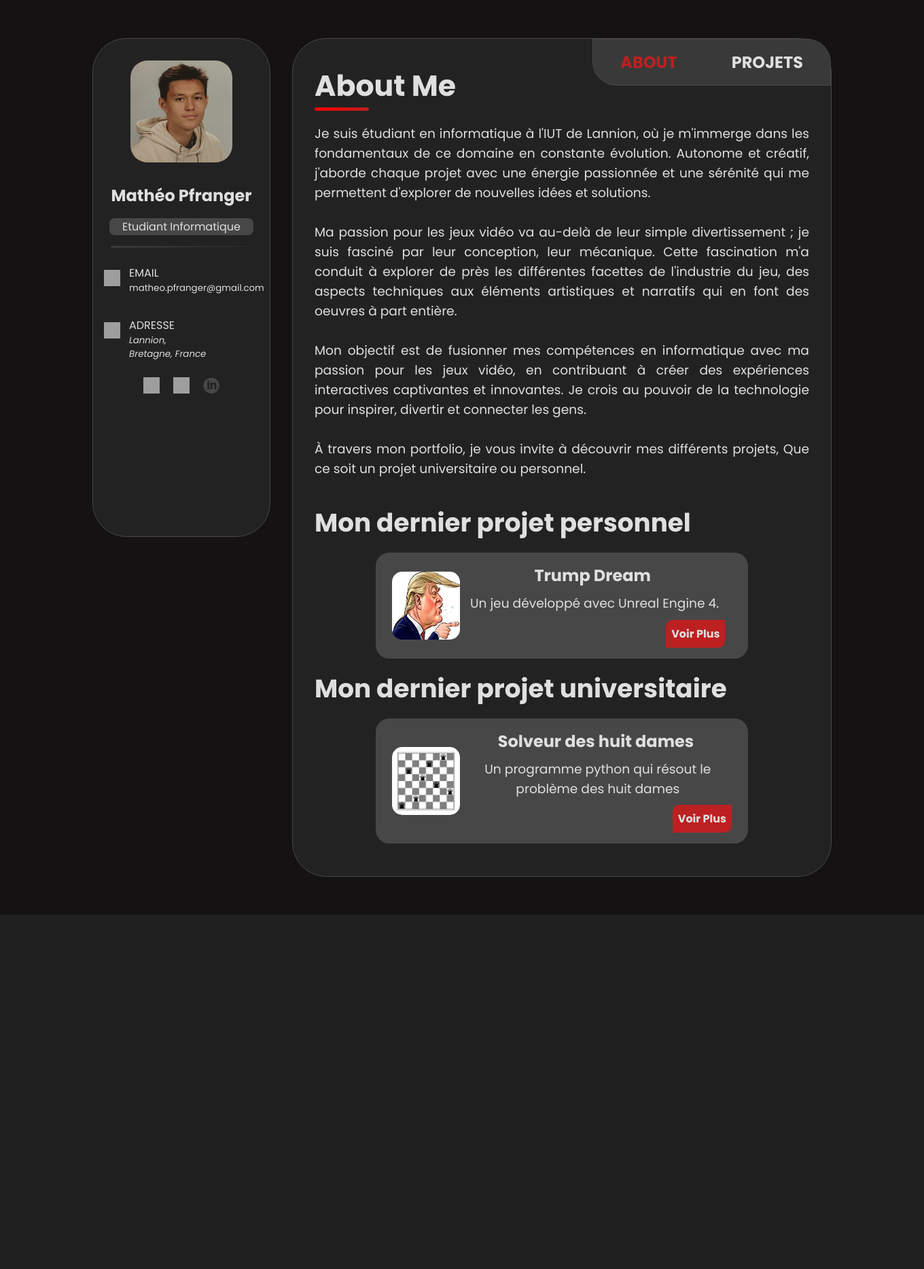
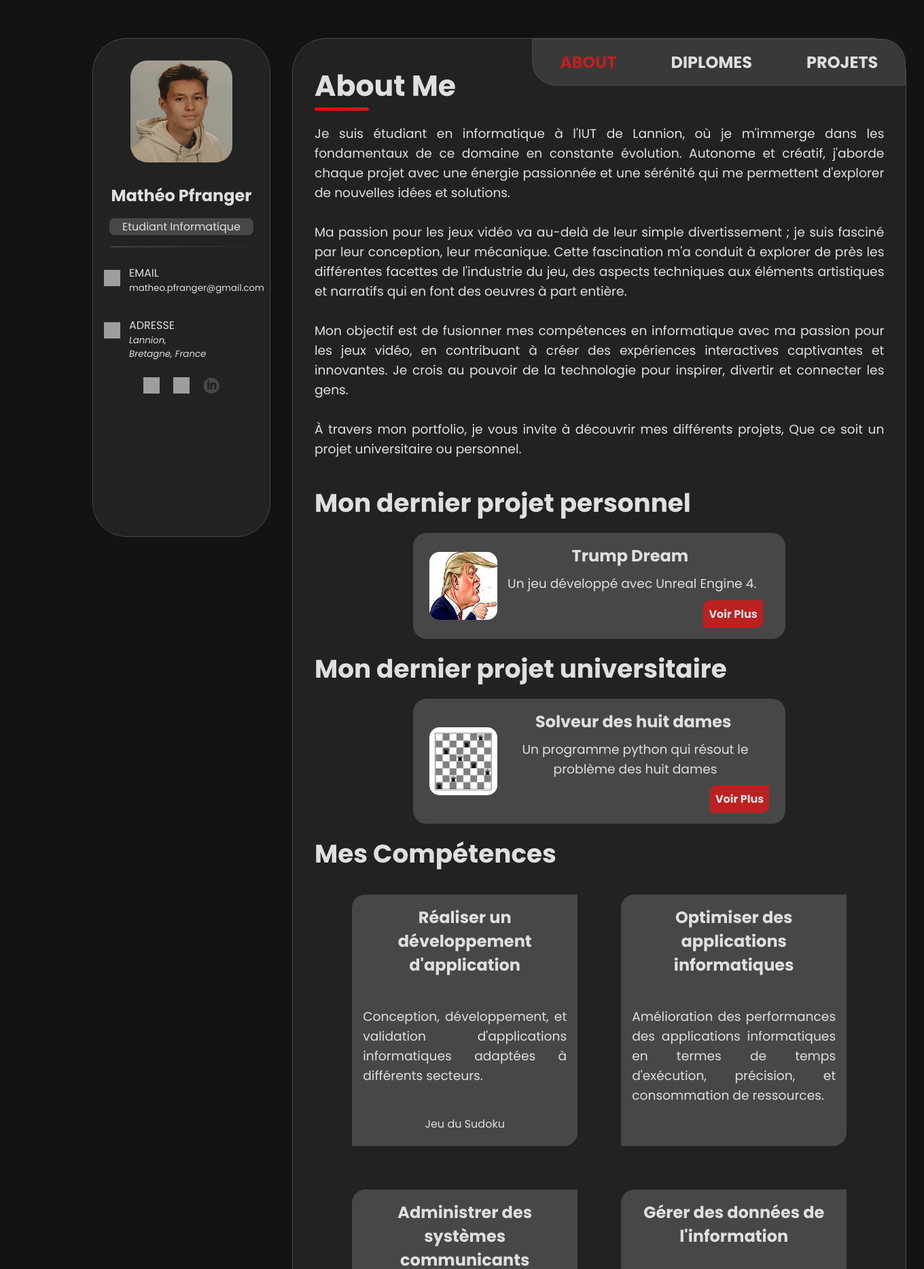
Before and after one commit to MatheoPf/matheopf.github.io, a PHP site: page / in a window 1360 px wide. Shown: the top 1867 px of the page at 68% size. Before the commit the page ends 1346 px from the top, so only its background shows below. Run offline with PHP 8.4, Linux system fonts and the light colour scheme; grey boxes are pictures that could not be loaded.

Commit message:
Ajout de la page diplomes + ajout des compétences dans la page index

```diff
--- a/index.html
+++ b/index.html
@@ -41,6 +41,8 @@
     <main>
         <nav>
             <a href="index.html"><h3 id="ici">ABOUT</h3></a>
+            <hr>
+            <a href="diplome.html"><h3>DIPLOMES</h3></a>
             <hr>
             <a href="projets.html"><h3>PROJETS</h3></a>
         </nav>
@@ -89,6 +91,63 @@
               </div>
             </div>
         </article>
+        <h2>Mes Compétences</h2>
+        <section class="competences">
+            <article>
+                <h3>Réaliser un développement d'application</h3>
+                <br>
+                <p>
+                    Conception, développement, et validation d'applications informatiques adaptées à différents secteurs.
+                </p>
+                <br>
+                <a href="projets.html#newUniv">Jeu du Sudoku</a>
+            </article>
+            <article>
+                <h3>Optimiser des applications informatiques</h3>
+                <br>
+                <p>
+                    Amélioration des performances des applications informatiques en termes de temps d'exécution,
+                    précision, et consommation de ressources.
+                </p>
+                <br>
+            </article>
+            <article>
+                <h3>Administrer des systèmes communicants</h3>
+                <br>
+                <p>
+                    Installation, configuration, mise à disposition, et maintenance des infrastructures, services, et
+                    réseaux informatiques, ainsi que l'optimisation du système informatique d'une organisation.
+                </p>
+                <br>
+            </article>
+            <article>
+                <h3>Gérer des données de l'information</h3>
+                <br>
+                <p>
+                    Conception, gestion, administration, et exploitation des données de l'entreprise pour
+                    un bon pilotage de l'entreprise.
+                </p>
+                <br>
+            </article>
+            <article>
+                <h3>Conduire un projet</h3>
+                <br>
+                <p>
+                    Satisfaire les besoins des utilisateurs en organisant et pilotant des
+                    projets informatiques avec des méthodes classiques ou agiles.
+                </p>
+                <br>
+            </article>
+            <article>
+                <h3>Travailler dans une équipe informatique</h3>
+                <br>
+                <p>
+                    Acquisition, développement, et exploitation des aptitudes nécessaires pour travailler
+                    efficacement dans une équipe informatique
+                </p>
+                <br>
+            </article>
+        </section>
     </main>
 </body>
 </html>
--- a/style.css
+++ b/style.css
@@ -249,6 +249,28 @@ p + a, figure + a {
     border-radius: 10px 0;
 }
 
+
+/*********************************\
+             Competences
+\*********************************/
+
+.competences {
+    display: flex;
+    flex-wrap: wrap;
+    flex-direction: row;
+    justify-content: center;
+}
+
+.competences > article {
+    background-color: var(--light-gray);
+    border-radius: 20px 0;
+    width: 300px;
+    margin: 2em;
+    padding: 1em;
+}
+
+
+
 /*********************************\
          Projet Perso et Univ
 \*********************************/
@@ -274,7 +296,7 @@ figure img {
 }
 
 figure img:hover {
-    transform: scale(2);
+    transform: scale(1.5);
 }
 
 figure + a {
```
Also changed, not shown: diplome.html (added, +20 -0 lines).
